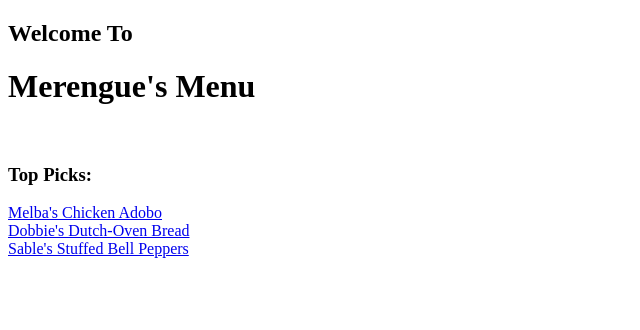
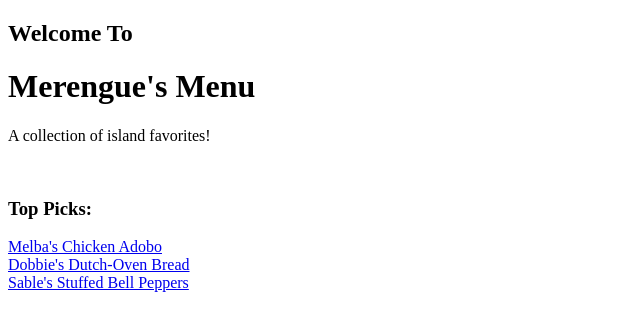
Before and after one commit to swuubat/odin-recipes, a plain HTML site: page index.html in a window 1280 px wide. Shown: the whole page, without its empty margins (0-640 px from the left). Drawn offline with Linux system fonts and the light colour scheme.

Commit message:
Add Caption

```diff
--- a/index.html
+++ b/index.html
@@ -7,6 +7,7 @@
 <body>
     <h2>Welcome To</h2>
     <h1><strong>Merengue's Menu</strong></h1>
+    <p> A collection of island favorites! </p>
 <br>
     <h3>Top Picks:</h3>
     <a href="recipes/chickenadobo.html">Melba's Chicken Adobo</a><br>
```
